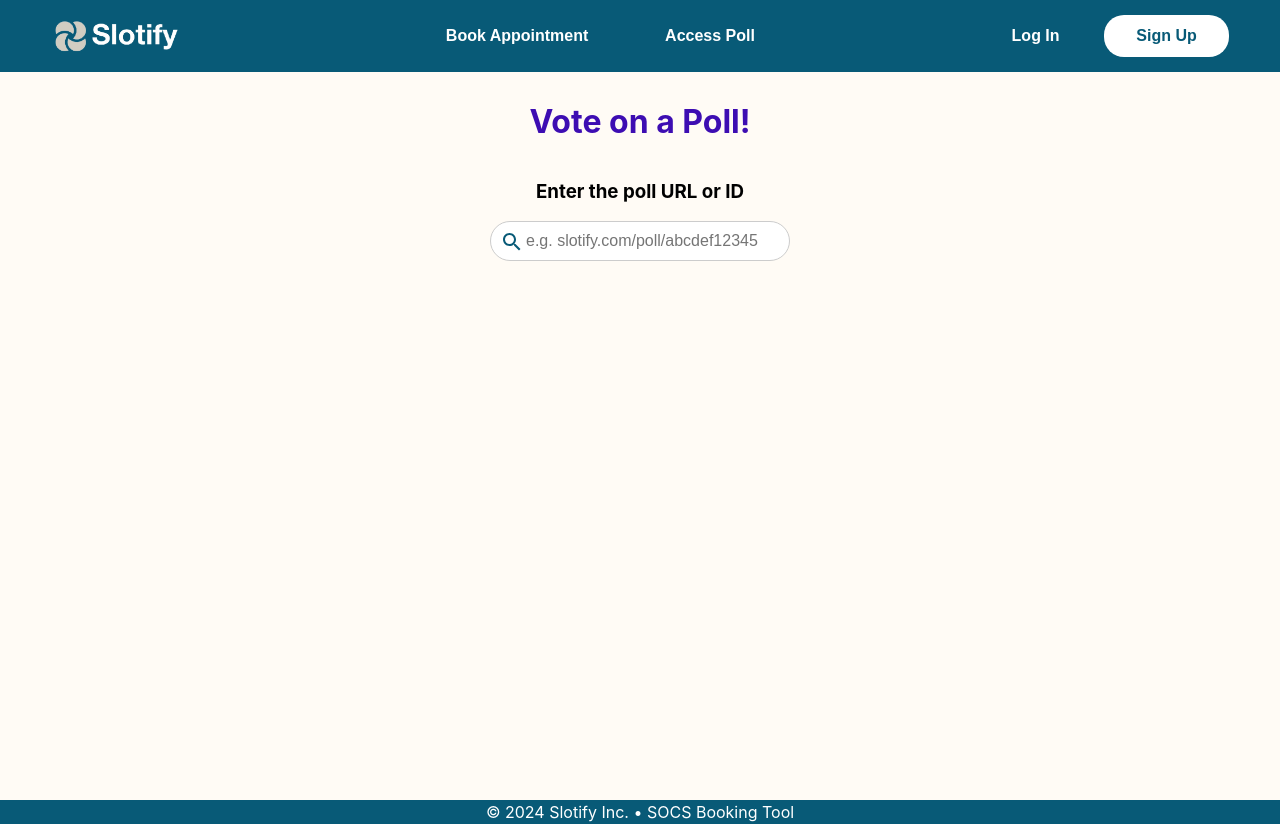
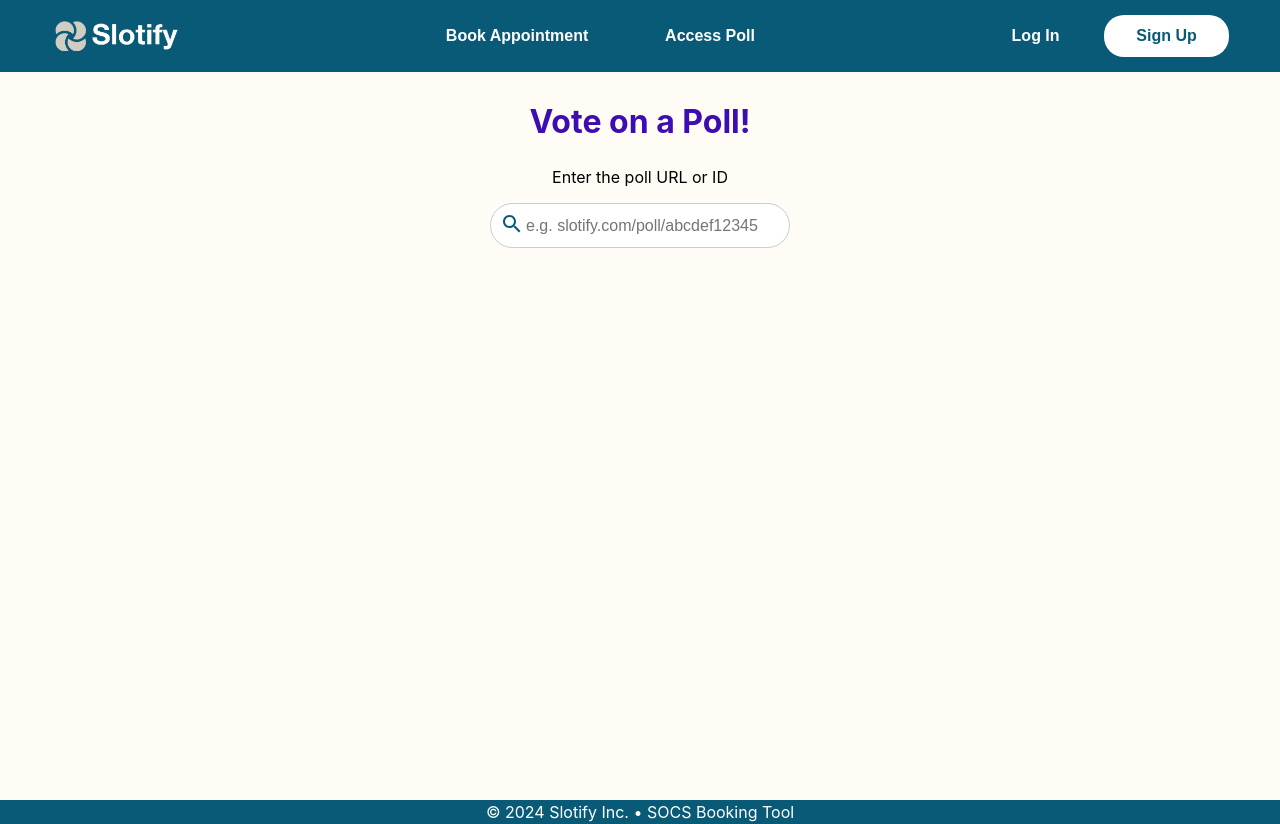
Before and after one commit to abrarfuad27/Slotify, a React (Create React App) app in the folder frontend/: page /poll in a window 1280 px wide. Shown: the top 824 px of the page. Built offline with nearby package versions, Linux system fonts and the light colour scheme; no server answers.

Commit message:
Styling stuff and typos lol

```diff
--- a/frontend/src/components/bookAppointmentSearchBar.jsx
+++ b/frontend/src/components/bookAppointmentSearchBar.jsx
@@ -52,6 +52,7 @@ export default function BookAppointmentSearchBar({ url, setURL, onSearch }) {
         sx={{
           width: "350px", // Set the desired width
           "& .MuiOutlinedInput-root": {
+            backgroundColor: "white",
             borderWidth: "1px", // Increase border width
             borderRadius: "30px", // Set border radius
             "& fieldset": {
--- a/frontend/src/pages/pollAccess.jsx
+++ b/frontend/src/pages/pollAccess.jsx
@@ -154,7 +154,7 @@ const PollAccess = () => {
       {user ? <NavbarMember /> : <NavbarUser />}
       <h1 className="poll-header">Vote on a Poll!</h1>
       <div className="poll-access-container">
-        <h3>Enter the poll URL or ID</h3>
+        <p className="poll-access-subtitle">Enter the poll URL or ID</p>
         <div className="poll-url-input-container">
           <div className="input-with-icon">
             <SearchIcon
--- a/frontend/src/style/pollAccess.css
+++ b/frontend/src/style/pollAccess.css
@@ -10,7 +10,12 @@
 }
 
 .poll-access-page .poll-header {
-  margin-bottom: 20px;
+  margin-bottom: 10px;
+}
+
+.poll-access-page .poll-access-subtitle {
+  font-weight: none;
+  font-size: 16px;
 }
 
 .poll-access-page .poll-access-container {
@@ -35,12 +40,13 @@
 }
 
 .poll-access-page .poll-url-input {
-  width: 300px;
+  width: 350px;
   padding: 10px 10px 10px 35px;
   font-size: 16px;
   border: 1px solid #ccc;
-  border-radius: 20px;
+  border-radius: 30px;
   margin-bottom: 10px;
+  height: 1.4375em;
 }
 
 .poll-access-page .poll-url-input-container {
--- a/frontend/src/style/searchBarBook.css
+++ b/frontend/src/style/searchBarBook.css
@@ -4,4 +4,5 @@
     display: flex;
     flex-direction: column;
     align-items: center;
+    background-color: white;
   }
```
Also changed, not shown: 1 other file (tests, documents, lock files or other folders).
